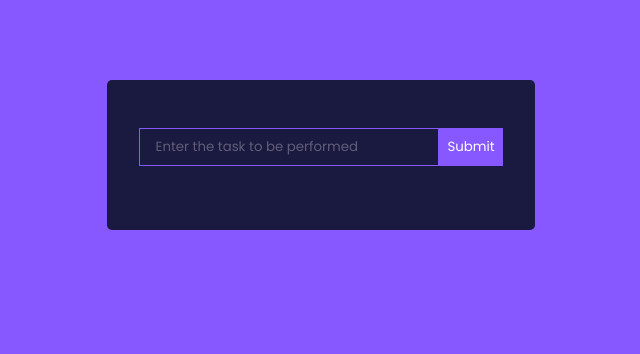
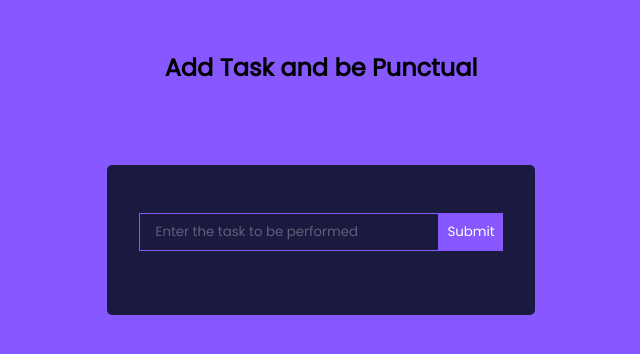
Before and after one commit to Krathish-sk/React-ToDo, a React (Create React App) app in the folder react-todo/: page / in a window 1280 px wide. Shown: the top 354 px of the page, without its empty margins (319-959 px from the left). Built offline with nearby package versions, Linux system fonts and the light colour scheme.

Commit message:
Heading for the website

```diff
--- a/react-todo/src/App.js
+++ b/react-todo/src/App.js
@@ -5,6 +5,9 @@ import TodoWrapper from "./Components/TodoWrapper";
 function App() {
   return (
     <div className="App">
+      <br />
+      <br />
+      <h2>Add Task and be Punctual</h2>
       <TodoWrapper />
     </div>
   );
```
